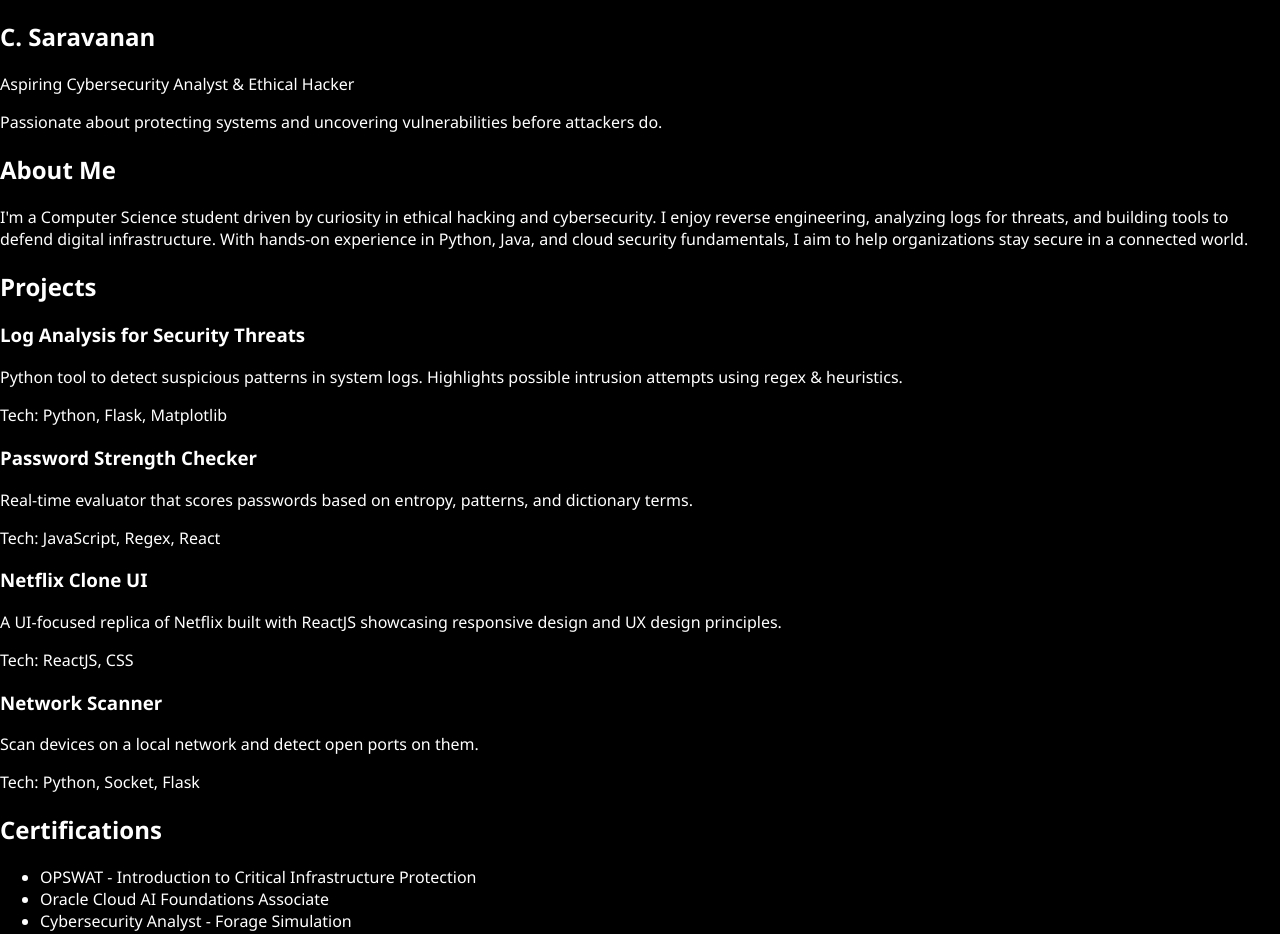
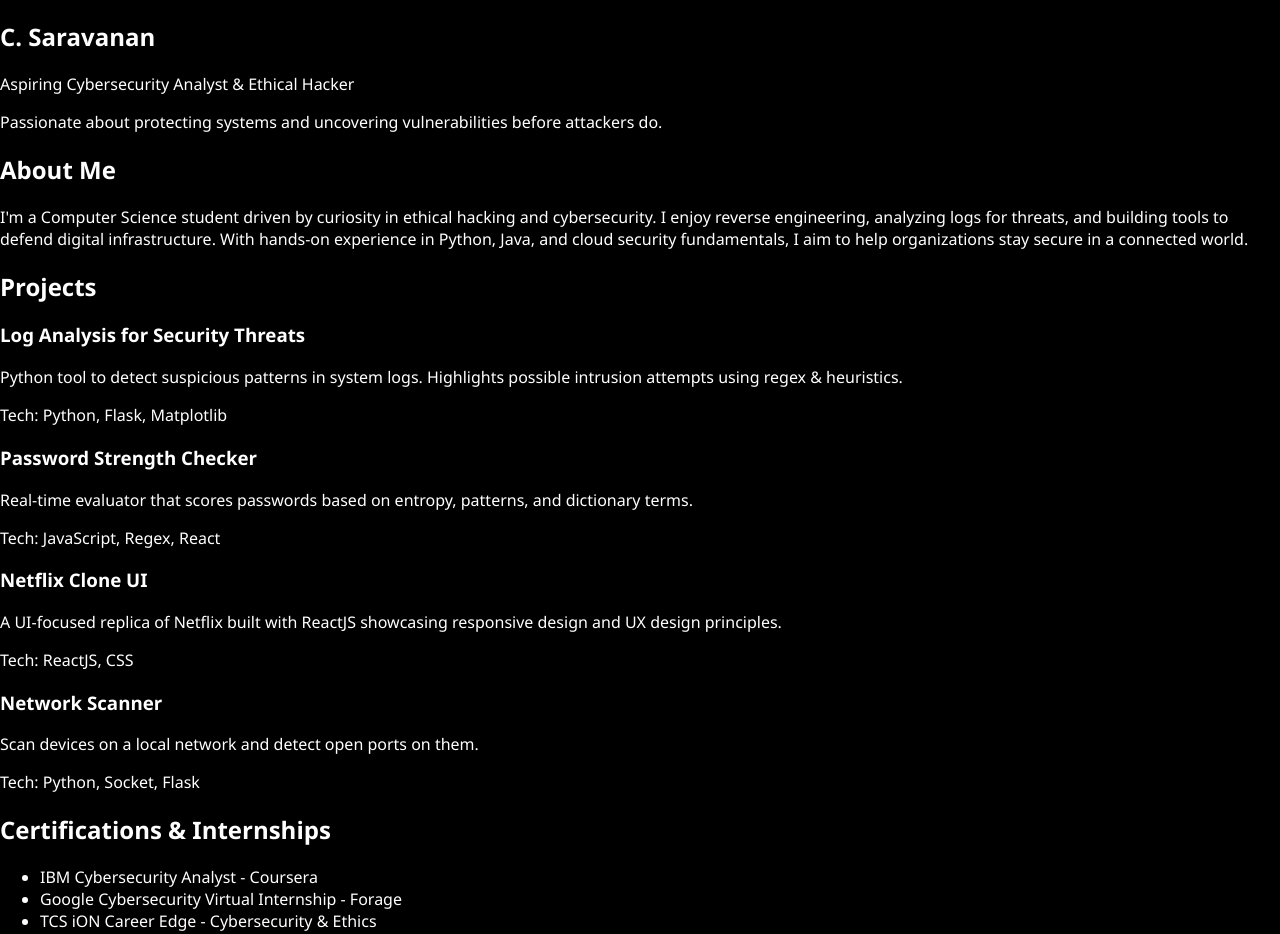
Before and after one commit to Saravanangrizz/My_Cybersecurity_portfolio, a React (Create React App) app: page / in a window 1280 px wide. Shown: the top 934 px of the page. Built offline with nearby package versions, Linux system fonts and the light colour scheme.

Commit message:
Update Certifications.js

```diff
--- a/src/components/Certifications.js
+++ b/src/components/Certifications.js
@@ -1,18 +1,19 @@
-const certs = [
-    "OPSWAT - Introduction to Critical Infrastructure Protection",
-    "Oracle Cloud AI Foundations Associate",
-    "Cybersecurity Analyst - Forage Simulation",
-    "Microsoft AI Fluency",
-    "Python for Beginners - Great Learning"
-  ];
+import React from 'react';
+import { motion } from 'framer-motion';
 
-  export default function Certifications() {
-    return (
-      <section className="bg-gray-900 text-white py-12 px-10">
-        <h2 className="text-3xl text-green-400 font-bold">Certifications</h2>
-        <ul className="mt-4 list-disc list-inside space-y-2">
-          {certs.map((cert, i) => <li key={i}>{cert}</li>)}
-        </ul>
-      </section>
-    );
-  }
+const Certifications = () => (
+  <motion.section
+    initial={{ opacity: 0 }}
+    whileInView={{ opacity: 1 }}
+    transition={{ delay: 0.5, duration: 1 }}
+  >
+    <h2>Certifications & Internships</h2>
+    <ul>
+      <li>IBM Cybersecurity Analyst - Coursera</li>
+      <li>Google Cybersecurity Virtual Internship - Forage</li>
+      <li>TCS iON Career Edge - Cybersecurity & Ethics</li>
+    </ul>
+  </motion.section>
+);
+
+export default Certifications;
```
